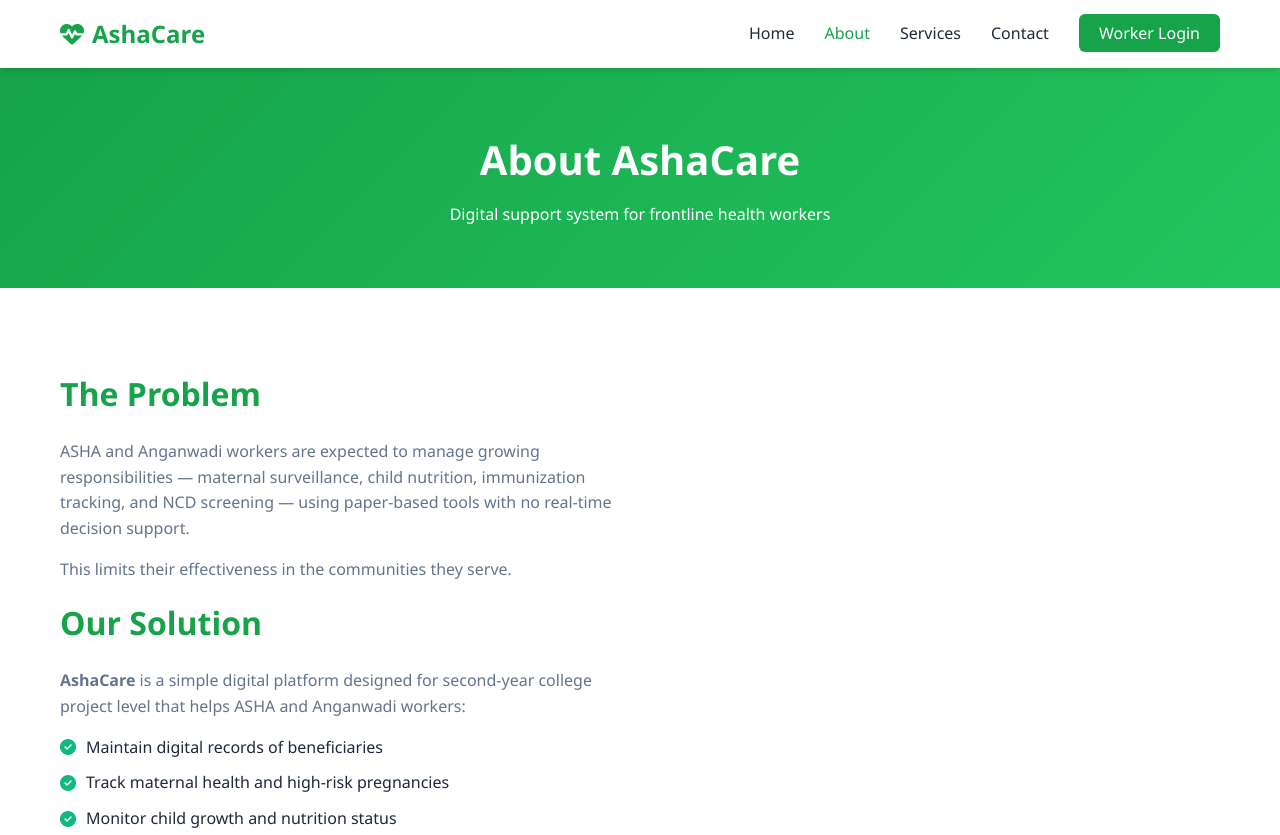
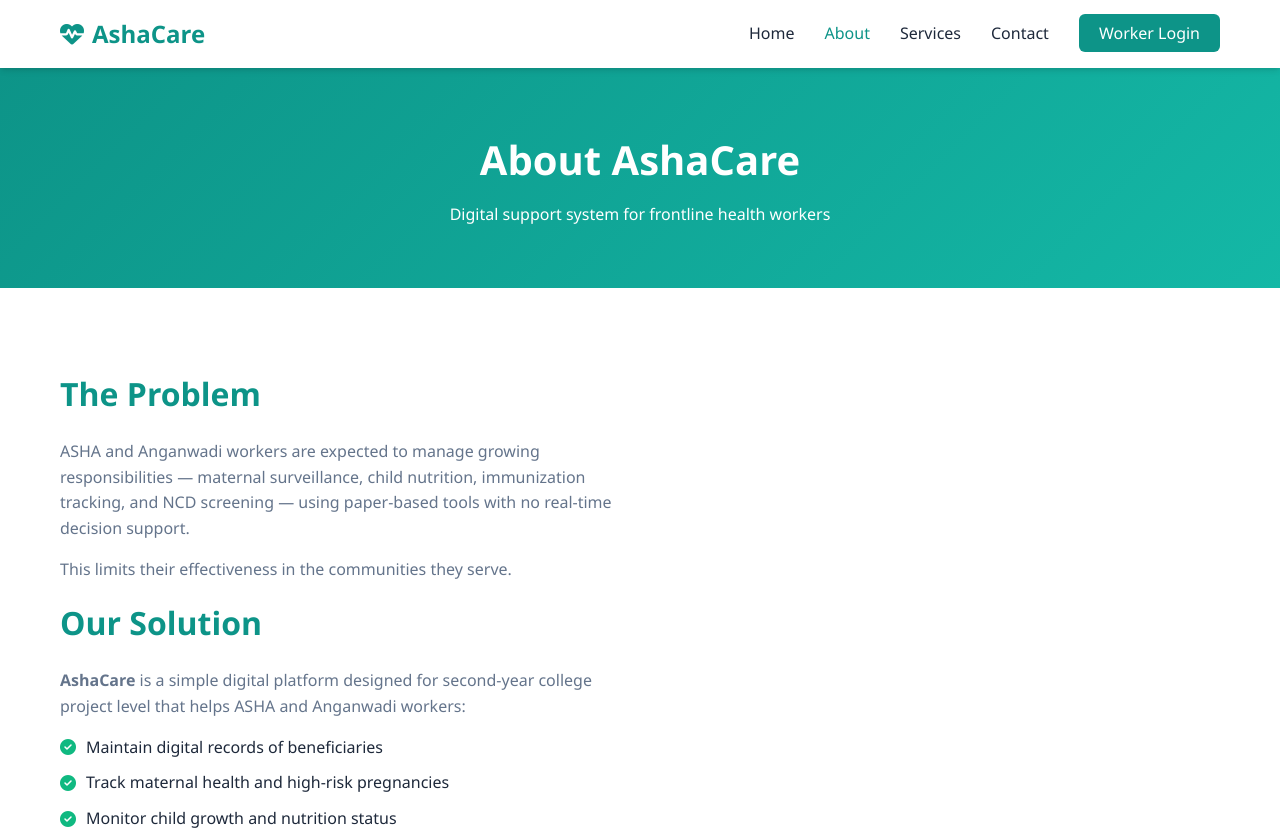
Before and after one commit to Parthpatne45/asha-care-portal, a Flask app: page /about in a window 1280 px wide. Shown: the top 835 px of the page. Run offline with Flask 3, Linux system fonts and the light colour scheme.

Commit message:
Update style.css

```diff
--- a/asha-care-portal/static/css/style.css
+++ b/asha-care-portal/static/css/style.css
@@ -6,9 +6,9 @@
 }
 
 :root {
-    --primary: #16a34a;
-    --primary-dark: #15803d;
-    --secondary: #22c55e;
+    --primary: #0d9488;
+    --primary-dark: #0f766e;
+    --secondary: #14b8a6;
     --dark: #1e293b;
     --light: #f8fafc;
     --gray: #64748b;
```
